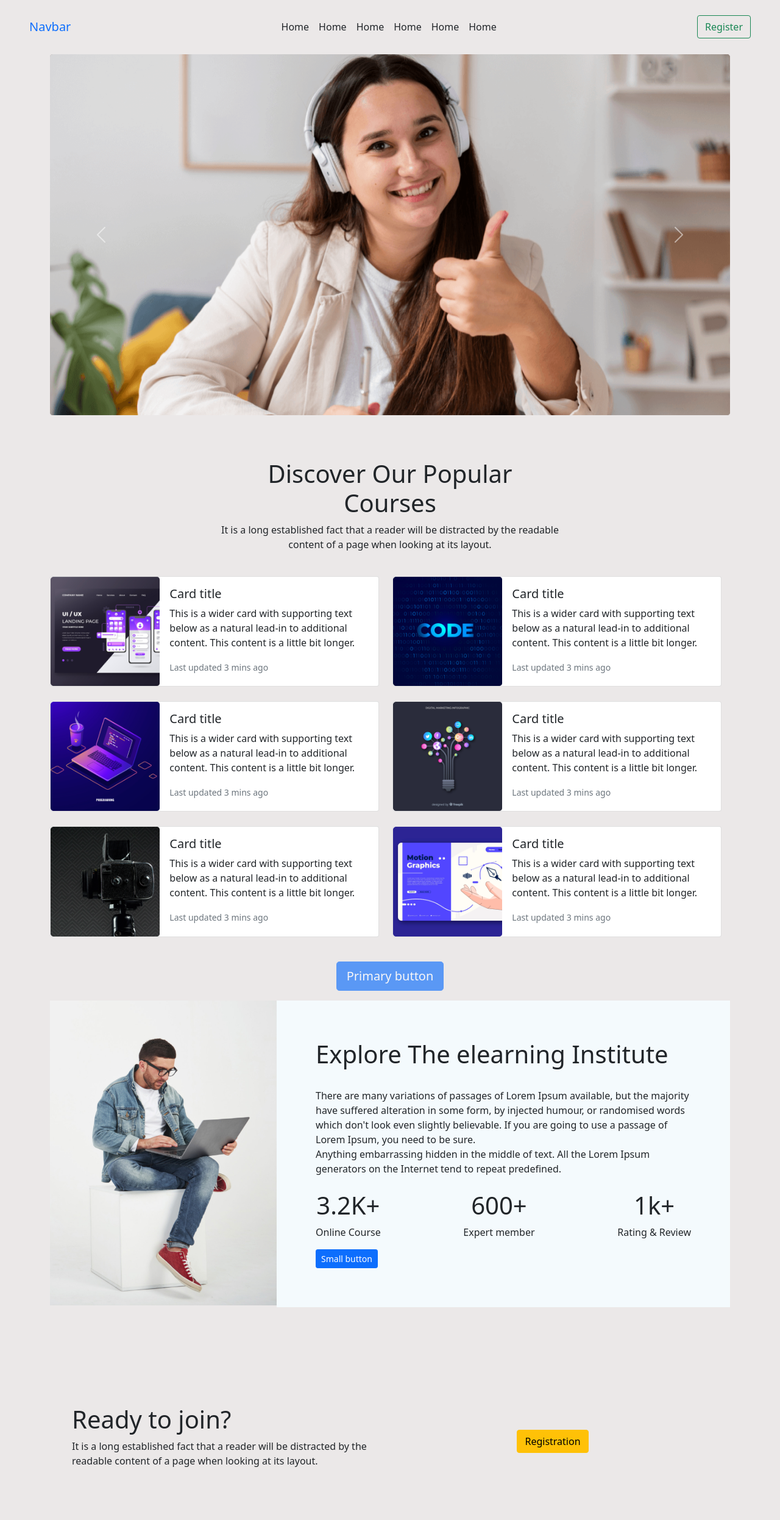
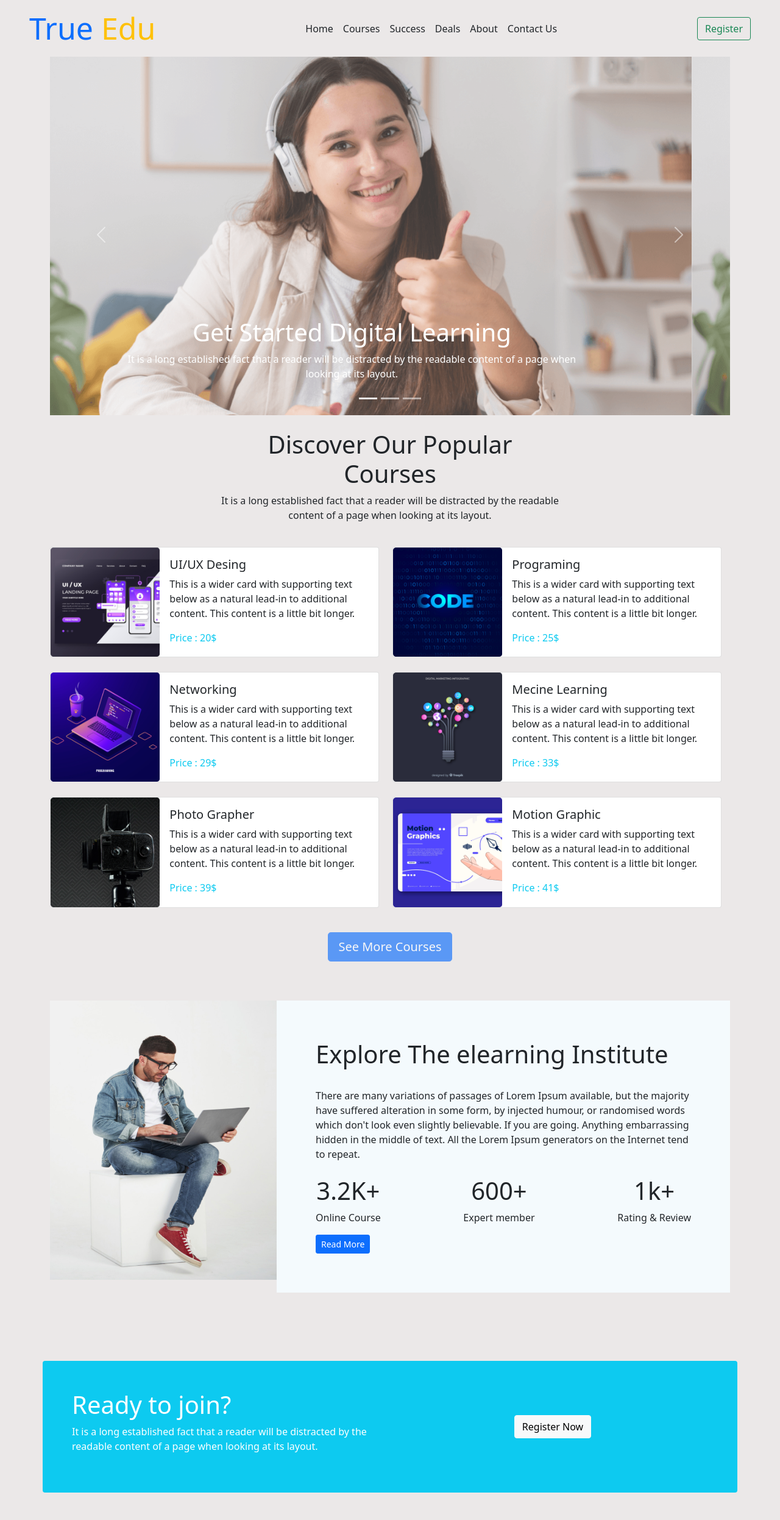
Before and after one commit to bi-shal/assignment-03, a plain HTML site: page index.html in a window 1280 px wide. Shown: the top 2493 px of the page at 61% size. Drawn offline with nearby package versions, Linux system fonts and the light colour scheme.

Commit message:
last-edit

```diff
--- a/index.html
+++ b/index.html
@@ -18,9 +18,8 @@
 <header>
     <!-- navber start -->
     <section class="container ">
-
-        <nav class="navbar bgcolor px-5 navbar-expand-lg fixed-top py-4 mb-5 nav-color">
-            <a class="navbar-brand" href="#">Navbar</a>
+        <nav class="navbar bgcolor px-5 navbar-expand-lg fixed-top py-1 mb-5 nav-color">
+            <a class="navbar-brand bolder" href="#">True <span class="text-warning">Edu</span></a>
 
             <button class="navbar-toggler" type="button" data-bs-toggle="collapse" data-bs-target="#navbarSupportedContent" aria-controls="navbarSupportedContent" aria-expanded="false" aria-label="Toggle navigation">
                 <span class="navbar-toggler-icon"> <i class="fa-solid fa-sliders"></i></span>
@@ -29,11 +28,11 @@
             <div class="collapse navbar-collapse" id="navbarSupportedContent">
                 <ul class="navbar-nav m-auto mb-2 mb-lg-0">
                     <li class="nav-item"><a  class="nav-link  text-dark" href="#">Home</a></li>
-                    <li class="nav-item"><a class="nav-link  text-dark" href="#">Home</a></li>
-                    <li class="nav-item"><a class="nav-link  text-dark" href="#">Home</a></li>
-                    <li class="nav-item"><a class="nav-link  text-dark" href="#">Home</a></li>
-                    <li class="nav-item"><a class="nav-link  text-dark" href="#">Home</a></li>
-                    <li class="nav-item"><a class="nav-link  text-dark" href="#">Home</a></li>
+                    <li class="nav-item"><a class="nav-link  text-dark" href="#">Courses</a></li>
+                    <li class="nav-item"><a class="nav-link  text-dark" href="#">Success</a></li>
+                    <li class="nav-item"><a class="nav-link  text-dark" href="#">Deals</a></li>
+                    <li class="nav-item"><a class="nav-link  text-dark" href="#">About</a></li>
+                    <li class="nav-item"><a class="nav-link  text-dark" href="#">Contact Us</a></li>
                 </ul>
 
                 <form class="d-flex">
@@ -42,30 +41,50 @@
             </div>
 
         </nav>
-
     </section>
         <!-- navber end -->
 
     <!-- carousel-section-start  -->
     <section class="container  carou">
 
-        <div id="carouselExampleFade" class="carousel slide carousel-fade" data-bs-ride="carousel">
-            <div class="carousel-inner my-5">
-              <div class="carousel-item active">
-                <img src="images/cover/cover-1.png" class="img-fluid"  alt="...">
+          <div id="carouselExampleCaptions" class="carousel slide" data-bs-ride="carousel">
+            <div class="carousel-indicators">
+              <button type="button" data-bs-target="#carouselExampleCaptions" data-bs-slide-to="0" class="active" aria-current="true" aria-label="Slide 1"></button>
+              <button type="button" data-bs-target="#carouselExampleCaptions" data-bs-slide-to="1" aria-label="Slide 2"></button>
+              <button type="button" data-bs-target="#carouselExampleCaptions" data-bs-slide-to="2" aria-label="Slide 3"></button>
+            </div>
+            <div class="carousel-inner ">
+              <div class="carousel-item active ">
+                <img src="images/cover/cover-1.png" class="d-block w-100 imgg"  alt="...">
+                <div class="carousel-caption d-none d-md-block">
+                  <h1>Get Started Digital Learning</h1>
+                  <p>It is a long established fact that a reader will be distracted by the readable content of a page when looking at its layout.</p>
+                </div>
               </div>
               <div class="carousel-item">
-                <img src="images/cover/cover-1.png" class="img-fluid"  alt="...">
+                <img src="images/cover/cover-1.png" class="d-block w-100 imgg" alt="...">
+                <div class="carousel-caption d-none d-md-block mt-0">
+                  <div class="carousel-caption d-none d-md-block">
+                    <h1>Get Started Digital Learning</h1>
+                    <p>It is a long established fact that a reader will be distracted by the readable content of a page when looking at its layout.</p>
+                  </div>
+                </div>
               </div>
               <div class="carousel-item">
-                <img src="images/cover/cover-3.jpg" class="img-fluid" alt="...">
+                <img src="images/cover/cover-3.jpg" class="d-block w-100 imgg" alt="...">
+                <div class="carousel-caption d-none d-md-block">
+                  <div class="carousel-caption d-none d-md-block">
+                  <h1>Get Started Digital Learning</h1>
+                  <p>It is a long established fact that a reader will be distracted by the readable content of a page when looking at its layout.</p>
+                </div>
+                </div>
               </div>
             </div>
-            <button class="carousel-control-prev" type="button" data-bs-target="#carouselExampleFade" data-bs-slide="prev">
+            <button class="carousel-control-prev" type="button" data-bs-target="#carouselExampleCaptions" data-bs-slide="prev">
               <span class="carousel-control-prev-icon" aria-hidden="true"></span>
               <span class="visually-hidden">Previous</span>
             </button>
-            <button class="carousel-control-next" type="button" data-bs-target="#carouselExampleFade" data-bs-slide="next">
+            <button class="carousel-control-next" type="button" data-bs-target="#carouselExampleCaptions" data-bs-slide="next">
               <span class="carousel-control-next-icon" aria-hidden="true"></span>
               <span class="visually-hidden">Next</span>
             </button>
@@ -94,13 +113,13 @@
                         <div class="card mb-3" style="max-width: 540px;">
                             <div class="d-flex flex-column flex-md-row flex-lg-row g-0">
                               <div class="col-sm-6 col-md-4 ">
-                                <img src="images/course/course-1.png" class="img-fluid rounded-start"  alt="...">
+                                <img src="images/course/course-1.png" class="img-fluid optional"  alt="...">
                               </div>
                               <div class="col-sm-6 col-md-8">
                                 <div class="card-body">
-                                  <h5 class="card-title">Card title</h5>
+                                  <h5 class="card-title">UI/UX Desing</h5>
                                   <p class="card-text">This is a wider card with supporting text below as a natural lead-in to additional content. This content is a little bit longer.</p>
-                                  <p class="card-text"><small class="text-muted">Last updated 3 mins ago</small></p>
+                                  <p class="card-text text-info">Price : 20$</p>
                                 </div>
                               </div>
                             </div>
@@ -110,13 +129,13 @@
                         <div class="card mb-3" style="max-width: 540px;">
                             <div class="d-flex flex-column flex-md-row flex-lg-row g-0">
                               <div class="col-md-4">
-                                <img src="images/course/course-2.png" class="img-fluid rounded-start" alt="...">
+                                <img src="images/course/course-2.png" class="img-fluid rounded-start optional" alt="...">
                               </div>
                               <div class="col-md-8">
                                 <div class="card-body">
-                                  <h5 class="card-title">Card title</h5>
+                                  <h5 class="card-title">Programing</h5>
                                   <p class="card-text">This is a wider card with supporting text below as a natural lead-in to additional content. This content is a little bit longer.</p>
-                                  <p class="card-text"><small class="text-muted">Last updated 3 mins ago</small></p>
+                                  <p class="card-text text-info">Price : 25$</p>
                                 </div>
                               </div>
                             </div>
@@ -126,13 +145,13 @@
                         <div class="card mb-3" style="max-width: 540px;">
                             <div class="d-flex flex-column flex-md-row flex-lg-row g-0">
                               <div class="col-md-4">
-                                <img src="images/course/course-3.png" class="img-fluid rounded-start" alt="...">
+                                <img src="images/course/course-3.png" class="img-fluid rounded-start optional" alt="...">
                               </div>
                               <div class="col-md-8">
                                 <div class="card-body">
-                                  <h5 class="card-title">Card title</h5>
+                                  <h5 class="card-title">Networking</h5>
                                   <p class="card-text">This is a wider card with supporting text below as a natural lead-in to additional content. This content is a little bit longer.</p>
-                                  <p class="card-text"><small class="text-muted">Last updated 3 mins ago</small></p>
+                                  <p class="card-text text-info">Price : 29$</p>
                                 </div>
                               </div>
                             </div>
@@ -142,13 +161,13 @@
                         <div class="card mb-3" style="max-width: 540px;">
                             <div class="d-flex flex-column flex-md-row flex-lg-row g-0">
                               <div class="col-md-4">
-                                <img src="images/course/course-4.png" class="img-fluid rounded-start" alt="...">
+                                <img src="images/course/course-4.png" class="img-fluid rounded-start optional" alt="...">
                               </div>
                               <div class="col-md-8">
                                 <div class="card-body">
-                                  <h5 class="card-title">Card title</h5>
+                                  <h5 class="card-title">Mecine Learning</h5>
                                   <p class="card-text">This is a wider card with supporting text below as a natural lead-in to additional content. This content is a little bit longer.</p>
-                                  <p class="card-text"><small class="text-muted">Last updated 3 mins ago</small></p>
+                                  <p class="card-text text-info">Price : 33$</p>
                                 </div>
                               </div>
                             </div>
@@ -159,13 +178,13 @@
                         <div class="card mb-3" style="max-width: 540px;">
                             <div class="d-flex flex-column flex-md-row flex-lg-row g-0">
                               <div class="col-md-4">
-                                <img src="images/course/course-5.png" class="img-fluid rounded-start" alt="...">
+                                <img src="images/course/course-5.png" class="img-fluid rounded-start optional" alt="...">
                               </div>
                               <div class="col-md-8">
                                 <div class="card-body">
-                                  <h5 class="card-title">Card title</h5>
+                                  <h5 class="card-title">Photo Grapher</h5>
                                   <p class="card-text">This is a wider card with supporting text below as a natural lead-in to additional content. This content is a little bit longer.</p>
-                                  <p class="card-text"><small class="text-muted">Last updated 3 mins ago</small></p>
+                                  <p class="card-text text-info">Price : 39$</p>
                                 </div>
                               </div>
                             </div>
@@ -176,13 +195,13 @@
                         <div class="card mb-3" style="max-width: 540px;">
                             <div class="d-flex flex-column flex-md-row flex-lg-row g-0">
                               <div class="col-md-4">
-                                <img src="images/course/course-6.png" class="img-fluid rounded-start" alt="...">
+                                <img src="images/course/course-6.png" class="img-fluid rounded-start optional" alt="...">
                               </div>
                               <div class="col-md-8">
                                 <div class="card-body">
-                                  <h5 class="card-title">Card title</h5>
+                                  <h5 class="card-title">Motion Graphic</h5>
                                   <p class="card-text">This is a wider card with supporting text below as a natural lead-in to additional content. This content is a little bit longer.</p>
-                                  <p class="card-text"><small class="text-muted">Last updated 3 mins ago</small></p>
+                                  <p class="card-text text-info pt-">Price : 41$</p>
                                 </div>
                               </div>
                             </div>
@@ -193,7 +212,7 @@
                   </div>
 
                 <div class="text-center mt-4">
-                    <button type="button" class="btn btn-lg btn-primary " disabled>Primary button</button>
+                    <button type="button" class="btn btn-lg btn-primary mb-5" disabled>See More Courses</button>
                 </div>
         </div>
     </section>
@@ -202,14 +221,14 @@
 
     <!-- jumborton-section-02 start -->
 <section>
-    <div class="container my-3">
+    <div class="container my-3 ">
         <div class="row ">
             <div class="col ">
 
                     <div class=" mb-5" >
                         <div class="d-flex flex-column flex-md-column flex-lg-row g-0">
                           <div class=" col-lg-4">
-                            <img src="images/working.png" class="img-fluid h-auto"  alt="...">
+                            <img src="images/working.png" class="img-fluid " style="width:696px ; height:458px;"  alt="...">
                           </div>
                           <div class=" col-lg-8 mb-5 explor">
                             <div class="card-body m-5">
@@ -217,11 +236,10 @@
                               <br>
                               <p class="card-text">There are many variations of passages of Lorem Ipsum available, but the
                                 majority have suffered alteration in some form, by injected humour, or
-                                randomised words which don't look even slightly believable. If you are going
-                                to use a passage of Lorem Ipsum, you need to be sure.
-                                <br>
+                                randomised words which don't look even slightly believable. If you are going.
+
                                 Anything embarrassing hidden in the middle of text. All the Lorem Ipsum
-                                generators on the Internet tend to repeat predefined.</p>
+                                generators on the Internet tend to repeat.</p>
                                 <div class="parent d-flex  justify-content-between pt-2">
                                     <div class="text-center">
                                         <h1>3.2K+</h1>
@@ -236,7 +254,7 @@
                                         <p>Rating & Review</p>
                                     </div>
                                 </div>
-                                <button type="button" class="btn btn-primary btn-sm">Small button</button>
+                                <button type="button" class="btn btn-primary btn-sm">Read More</button>
                             </div>
                           </div>
                         </div>
@@ -250,12 +268,12 @@
 
     <!-- redy to join-register-section-03-start  -->
 <section>
-  <div class="container  p-5 ">
+  <div class="container bg-info  p-5 rounded">
 
     <div class="row d-flex flex-sm-column flex-md-column flex-lg-row justify-content-around">
 
       <div class="col-sm-12 col-lg-6 d-flex flex-sm-column ">
-        <div class="text-center text-lg-start">
+        <div class="text-center text-lg-start text-white">
           <h1 class=" ">Ready to join?</h1>
         <p>It is a long established fact that a reader will be distracted by the readable content of a page when looking at its layout.</p>
         </div>
@@ -263,7 +281,7 @@
 
       <div class=" col-lg-6 d-flex justify-content-center align-items-center">
         <div class="btn">
-          <button type="button" class="btn btn-warning">Registration</button>
+          <button type="button" class="btn btn-light">Register Now</button>
         </div>
       </div>
     </div>
@@ -276,15 +294,15 @@
 <section>
   <div class="container my-5">
 
-    <div class="meet-students my-5">
-      <h1>Meet Our Successfull <br> Students</h1>
-      <p>It is a long established fact that a reader will be distracted by the <br>
+    <div class="meet-students my-5 ">
+      <h1 class="text-center text-md-start text-lg-start">Meet Our Successfull <br> Students</h1>
+      <p class="text-center text-md-start text-lg-start ">It is a long established fact that a reader will be distracted by the <br>
         readable content of a page when looking at its layout.</p>
     </div>
 
-    <div class="row row-cols-1 row-cols-md-2 row-cols-lg-4 g-4">
+    <div class="row row-cols-1 row-cols-md-2 row-cols-lg-4 g-4 ">
       <div class="col">
-        <div class="card">
+        <div class="card shadow-sm p-3 mb-5 bg-light rounded">
           <img src="images/student/student-1.png" class="card-img-top" alt="...">
           <div class="card-body">
             <h5 class="card-title">Imran Hossain</h5>
@@ -293,7 +311,7 @@
         </div>
       </div>
       <div class="col">
-        <div class="card">
+        <div class="card shadow-sm p-3 mb-5 bg-light rounded">
           <img src="images/student/student-2.png" class="card-img-top" alt="...">
           <div class="card-body">
             <h5 class="card-title">Awlad Hossain</h5>
@@ -301,8 +319,8 @@
           </div>
         </div>
       </div>
-      <div class="col">
-        <div class="card">
+      <div class="col ">
+        <div class="card shadow-sm p-3 mb-5 bg-light rounded">
           <img src="images/student/student-3.png" class="card-img-top" alt="...">
           <div class="card-body">
             <h5 class="card-title">Jannatul Islam</h5>
@@ -311,7 +329,7 @@
         </div>
       </div>
       <div class="col">
-        <div class="card">
+        <div class="card shadow-sm p-3 mb-5 bg-light rounded">
           <img src="images/student/student-4.png" class="card-img-top" alt="...">
           <div class="card-body">
             <h5 class="card-title">Nishi Akter</h5>
@@ -322,7 +340,7 @@
     </div>
 
     <div class="d-flex justify-content-center">
-      <div class="btn text-center mt-4" >
+      <div class="btn text-center mt-1" >
         <button type="button" class="btn btn-primary">View All</button>
       </div>
     </div>
@@ -467,7 +485,7 @@
       <div class="accordion-item-3">
         <h2 class="accordion-header" id="panelsStayOpen-headingTwo">
           <button class="accordion-button collapsed" type="button" data-bs-toggle="collapse" data-bs-target="#panelsStayOpen-collapseTwo" aria-expanded="false" aria-controls="panelsStayOpen-collapseTwo">
-            <h4 class="text-dark">what is simantic tag</h4>
+            <h4 class="text-dark">what is simantic tag?</h4>
           </button>
         </h2>
         <div id="panelsStayOpen-collapseTwo" class="accordion-collapse collapse" aria-labelledby="panelsStayOpen-headingTwo">
--- a/style.css
+++ b/style.css
@@ -1,11 +1,22 @@
 body, .bgcolor{
     background: #ebe8e8;
+}
+/* header-sec-start */
+.bolder{
+    font-size: 50px;
 }
 .carou{
     margin-top: 89px;
 }
+.imgg {
+    opacity: .75;
+    }
 .explor{
     background: #F4FAFD;
+}
+.optional{
+    width: 100%;
+    height: 100%;
 }
 .list{
     list-style: none;
@@ -17,6 +28,7 @@ body, .bgcolor{
     font-weight: 700;
 
 }
+/* company-section-css */
 .company-ul{
     text-align: center;
     list-style: none;
@@ -29,6 +41,8 @@ body, .bgcolor{
 .company-li img{
     width: 100px;
 }
+
+/* footer-css-add */
 .ulli{
     list-style: none;
 }
```
